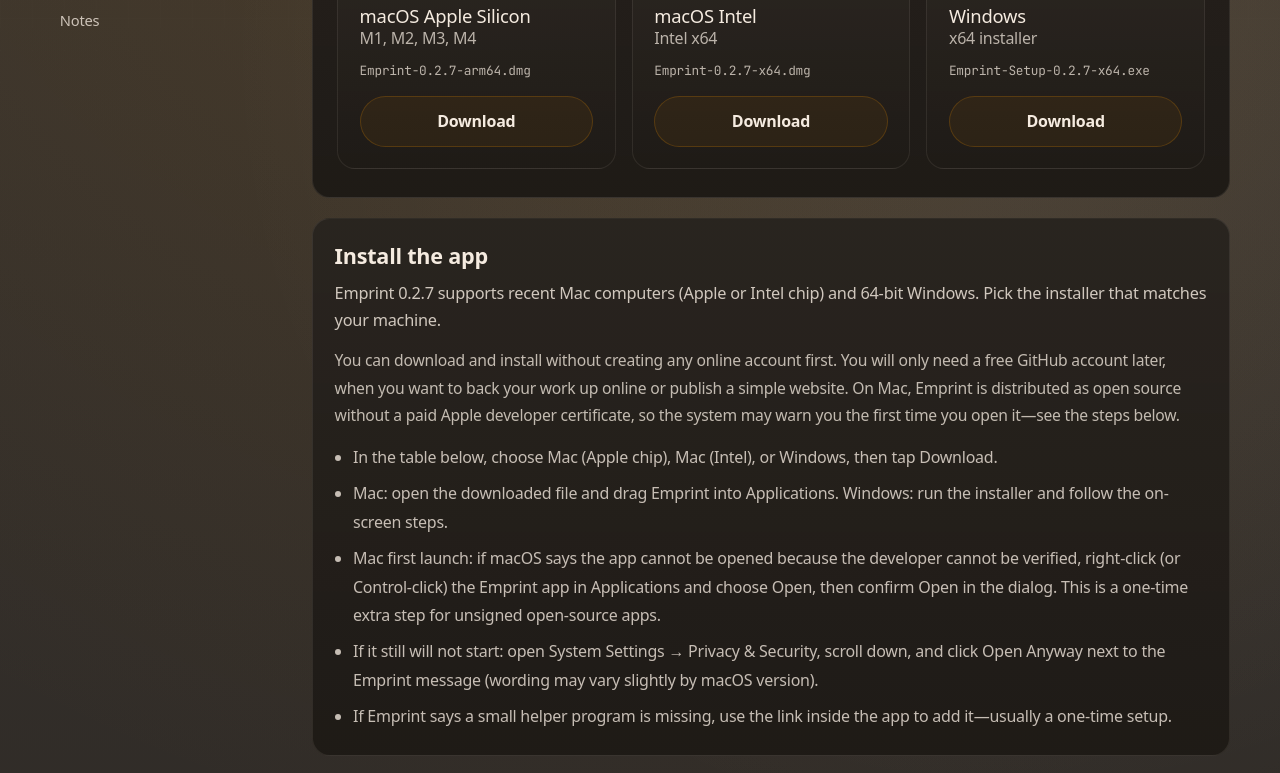
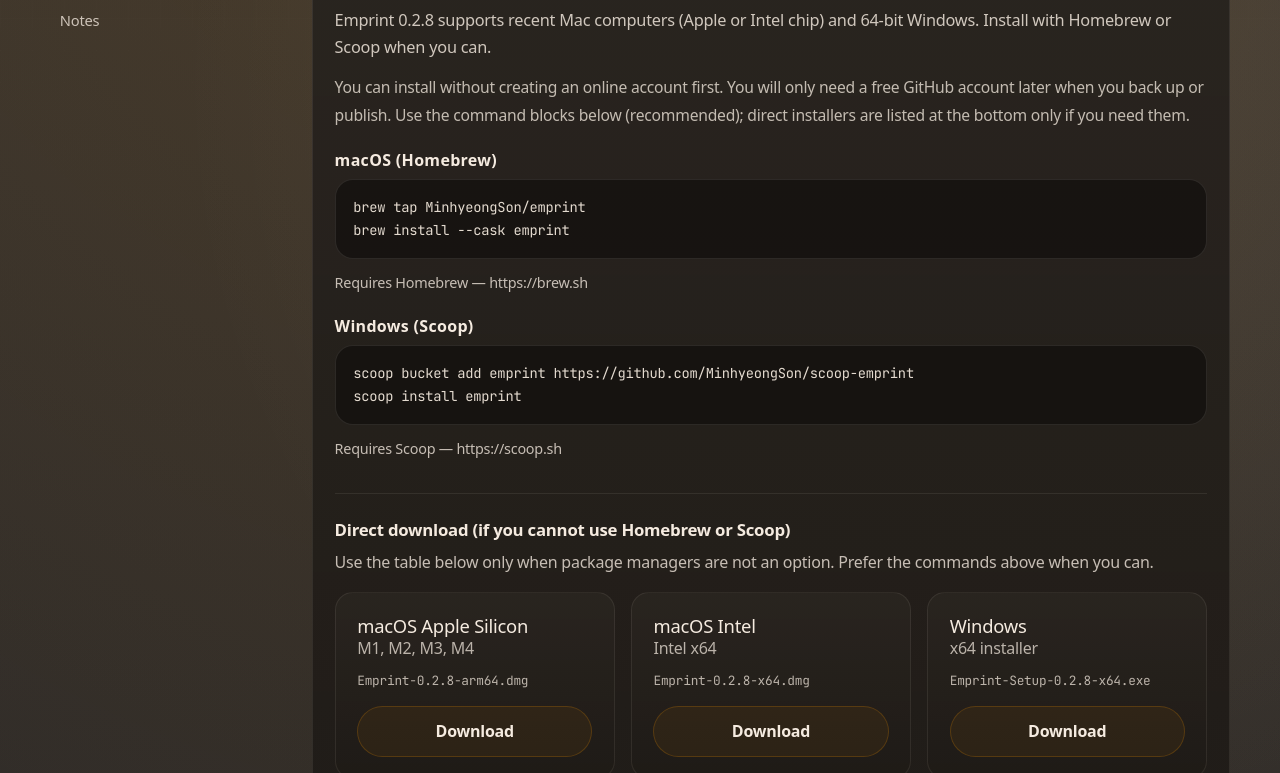
Before and after one commit to MinhyeongSon/emprint-home, a Gatsby site: page /document in a window 1280 px wide. Shown: the part 430-1203 px from the top of the page. Built offline with nearby package versions, Linux system fonts and the light colour scheme; Gatsby itself is replaced by a stand-in of ours; no server answers; a web font is replaced by a local one.

Commit message:
new install path

```diff
--- a/package.json
+++ b/package.json
@@ -5,7 +5,7 @@
   "description": "GitHub Pages landing site for Emprint.",
   "packageManager": "npm@11.12.1",
   "scripts": {
-    "develop": "gatsby develop",
+    "dev": "gatsby develop",
     "build": "gatsby build --prefix-paths",
     "serve": "gatsby serve",
     "clean": "gatsby clean"
--- a/src/components/download-grid.js
+++ b/src/components/download-grid.js
@@ -2,7 +2,7 @@
 import siteData from '../data/site'
 import { useLocale } from '../context/locale-context'
 
-export default function DownloadGrid({ compact = false }) {
+export default function DownloadGrid({ compact = false, embedded = false }) {
   const { messages } = useLocale()
   const d = messages.downloads
 
@@ -18,11 +18,16 @@
   const title = compact ? d.compactTitle : d.pageTitle
 
   return (
-    <section className={`release-panel ${compact ? 'release-panel--compact' : ''}`} id="downloads">
-      <div className="section-heading">
-        <span className="section-heading__eyebrow">{d.sectionEyebrow}</span>
-        <h2>{title}</h2>
-      </div>
+    <section
+      className={`release-panel ${compact ? 'release-panel--compact' : ''} ${embedded ? 'release-panel--embedded' : ''}`}
+      id={embedded ? undefined : 'downloads'}
+    >
+      {!embedded ? (
+        <div className="section-heading">
+          <span className="section-heading__eyebrow">{d.sectionEyebrow}</span>
+          <h2>{title}</h2>
+        </div>
+      ) : null}
       <div className="download-grid">
         {rows.map((item) => (
           <article className="download-card" key={item.filename}>
--- /dev/null
+++ b/src/components/install-guide.js
@@ -0,0 +1,82 @@
+import * as React from 'react'
+import { Link } from 'gatsby'
+import { brewCommands, scoopCommands } from '../data/install-commands'
+import { useLocale } from '../context/locale-context'
+import { hrefWithPrefix } from '../utils/href-with-prefix'
+import DownloadGrid from './download-grid'
+
+function CommandBlock({ title, lines }) {
+  return (
+    <div className="install-block">
+      <h3 className="install-block__title">{title}</h3>
+      <pre className="install-code">
+        <code>{lines.join('\n')}</code>
+      </pre>
+    </div>
+  )
+}
+
+function InstallCommands() {
+  const { messages } = useLocale()
+  const i = messages.install
+
+  return (
+    <div className="install-blocks">
+      <CommandBlock title={i.macTitle} lines={brewCommands} />
+      <p className="install-panel__note">{i.macPrereq}</p>
+      <CommandBlock title={i.windowsTitle} lines={scoopCommands} />
+      <p className="install-panel__note">{i.windowsPrereq}</p>
+    </div>
+  )
+}
+
+export default function InstallGuide({
+  compact = false,
+  showDirectDownloads = false,
+  showHeader = true,
+  showLead = true,
+  sectionId = 'install'
+}) {
+  const { messages } = useLocale()
+  const i = messages.install
+  const title = compact ? i.compactTitle : i.pageTitle
+
+  const inner = (
+    <>
+      {showHeader ? (
+        <div className="section-heading">
+          <span className="section-heading__eyebrow">{i.sectionEyebrow}</span>
+          <h2>{title}</h2>
+        </div>
+      ) : null}
+      {showLead ? <p className="install-panel__lead">{i.recommendLead}</p> : null}
+      <InstallCommands />
+      {showDirectDownloads ? (
+        <div className="install-panel__direct" id="direct-downloads">
+          <h3 className="install-panel__direct-title">{i.directTitle}</h3>
+          <p className="install-panel__direct-lead">{i.directLead}</p>
+          <DownloadGrid embedded />
+        </div>
+      ) : (
+        <p className="install-panel__more">
+          <Link to={hrefWithPrefix('/document/#install')}>{i.documentLink}</Link>
+        </p>
+      )}
+    </>
+  )
+
+  if (!showHeader && !sectionId) {
+    return <div className="install-panel__content">{inner}</div>
+  }
+
+  return (
+    <section
+      className={`install-panel release-panel ${compact ? 'release-panel--compact install-panel--compact' : ''}`}
+      id={sectionId || undefined}
+    >
+      {inner}
+    </section>
+  )
+}
+
+export { InstallCommands }
--- a/src/content/copy.js
+++ b/src/content/copy.js
@@ -49,10 +49,25 @@
         description: 'Emprint page not found.'
       }
     },
+    install: {
+      sectionEyebrow: 'Install',
+      pageTitle: 'Install Emprint',
+      compactTitle: 'Install',
+      recommendLead:
+        'We recommend Homebrew (macOS) or Scoop (Windows) over downloading installers by hand. Package managers make installs and updates easier.',
+      macTitle: 'macOS (Homebrew)',
+      macPrereq: 'Requires Homebrew — https://brew.sh',
+      windowsTitle: 'Windows (Scoop)',
+      windowsPrereq: 'Requires Scoop — https://scoop.sh',
+      directTitle: 'Direct download (if you cannot use Homebrew or Scoop)',
+      directLead:
+        'Use the table below only when package managers are not an option. Prefer the commands above when you can.',
+      documentLink: 'Full install guide — direct download & macOS security'
+    },
     downloads: {
       sectionEyebrow: 'Downloads',
-      pageTitle: 'Installers',
-      compactTitle: 'Installer matrix',
+      pageTitle: 'Direct download',
+      compactTitle: 'Direct download',
       downloadCta: 'Download',
       releasePending: 'Release URL pending',
       placeholderNotice:
@@ -207,7 +222,7 @@
         title: 'If you want to keep the path you have walked',
         body:
           'Install when you are ready; open the docs whenever you need a guide. When everything feels in place, start leaving your traces.',
-        primaryCta: 'Install Emprint',
+        primaryCta: 'Install with Homebrew or Scoop',
         secondaryCta: 'Open document',
         tertiaryCta: 'View source'
       }
@@ -222,24 +237,24 @@
       navOverview: 'Getting started',
       navNotes: 'Notes',
       notesEyebrow: 'Notes',
-      notesTitle: 'About the install buttons here',
+      notesTitle: 'About installs and downloads',
       notesBody:
-        'The download buttons on this help page open the official Emprint app download area. This help site and the app may use different web addresses; if something looks out of date, check the Emprint home page for the latest installer.',
+        'Preferred installs use Homebrew or Scoop (see Install). Direct download links point to the emprint-release repository on GitHub. If a link looks out of date, check the home page or release repo for the latest version.',
       sections: [
         {
           id: 'install',
           navLabel: 'Install',
           title: 'Install the app',
           summary:
-            'Emprint 0.2.7 supports recent Mac computers (Apple or Intel chip) and 64-bit Windows. Pick the installer that matches your machine.',
+            'Emprint 0.2.8 supports recent Mac computers (Apple or Intel chip) and 64-bit Windows. Install with Homebrew or Scoop when you can.',
           body:
-            'You can download and install without creating any online account first. You will only need a free GitHub account later, when you want to back your work up online or publish a simple website. On Mac, Emprint is distributed as open source without a paid Apple developer certificate, so the system may warn you the first time you open it—see the steps below.',
+            'You can install without creating an online account first. You will only need a free GitHub account later when you back up or publish. Use the command blocks below (recommended); direct installers are listed at the bottom only if you need them.',
           bullets: [
-            'In the table below, choose Mac (Apple chip), Mac (Intel), or Windows, then tap Download.',
-            'Mac: open the downloaded file and drag Emprint into Applications. Windows: run the installer and follow the on-screen steps.',
-            'Mac first launch: if macOS says the app cannot be opened because the developer cannot be verified, right-click (or Control-click) the Emprint app in Applications and choose Open, then confirm Open in the dialog. This is a one-time extra step for unsigned open-source apps.',
-            'If it still will not start: open System Settings → Privacy & Security, scroll down, and click Open Anyway next to the Emprint message (wording may vary slightly by macOS version).',
-            'If Emprint says a small helper program is missing, use the link inside the app to add it—usually a one-time setup.'
+            'macOS: run the Homebrew commands in Terminal. Windows: run the Scoop commands in PowerShell.',
+            'After installing, open Emprint from Applications (Mac) or the Start menu (Windows).',
+            'Direct download only: Mac—open the .dmg and drag Emprint to Applications; Windows—run the .exe installer.',
+            'Direct download on Mac: if macOS says the developer cannot be verified, right-click Emprint in Applications → Open, then confirm. Or use System Settings → Privacy & Security → Open Anyway.',
+            'If Emprint says a small helper program is missing, use the link inside the app—usually a one-time setup.'
           ]
         },
         {
@@ -362,10 +377,25 @@
         description: '요청하신 Emprint 페이지를 찾을 수 없습니다.'
       }
     },
+    install: {
+      sectionEyebrow: '설치',
+      pageTitle: 'Emprint 설치',
+      compactTitle: '설치',
+      recommendLead:
+        '설치 파일을 직접 받기보다 Homebrew(맥) 또는 Scoop(Windows) 사용을 권장합니다. 패키지 관리자가 설치·업데이트를 더 쉽게 해 줍니다.',
+      macTitle: 'macOS (Homebrew)',
+      macPrereq: 'Homebrew 필요 — https://brew.sh',
+      windowsTitle: 'Windows (Scoop)',
+      windowsPrereq: 'Scoop 필요 — https://scoop.sh',
+      directTitle: '직접 다운로드 (Homebrew·Scoop을 쓸 수 없을 때)',
+      directLead:
+        '패키지 관리자를 쓸 수 없을 때만 아래 표를 사용하세요. 가능하면 위 명령을 우선해 주세요.',
+      documentLink: '설치 가이드 전체 보기 — 직접 다운로드·맥 보안 안내'
+    },
     downloads: {
-      sectionEyebrow: 'DOWNLOADS',
-      pageTitle: 'Installers',
-      compactTitle: '설치 파일 구성',
+      sectionEyebrow: '다운로드',
+      pageTitle: '직접 다운로드',
+      compactTitle: '직접 다운로드',
       downloadCta: '다운로드',
       releasePending: '릴리스 URL 대기',
       placeholderNotice:
@@ -526,7 +556,7 @@
         title: '당신이 걸어온 흔적을 남기고 싶다면',
         body:
           '준비되면 설치하고, 가이드가 필요하면 문서로 이동하세요. 모든 준비가 끝났다면, 지금부터 당신의 흔적을 남겨보세요.',
-        primaryCta: 'Emprint 설치',
+        primaryCta: 'Homebrew·Scoop으로 설치',
         secondaryCta: '문서 열기',
         tertiaryCta: '소스 보기'
       }
@@ -541,24 +571,24 @@
       navOverview: '시작하기',
       navNotes: '노트',
       notesEyebrow: '노트',
-      notesTitle: '이 페이지의 설치 버튼에 대해',
+      notesTitle: '설치·다운로드 안내',
       notesBody:
-        '이 문서에 있는 다운로드 버튼은 Emprint 앱 공식 다운로드 페이지로 연결됩니다. 안내용 웹사이트와 앱이 서로 다른 주소를 쓸 수 있으니, 링크가 맞지 않으면 Emprint 홈에서 최신 설치 파일을 확인해 주세요.',
+        '권장 설치는 Homebrew 또는 Scoop입니다(설치 섹션 참고). 직접 다운로드 링크는 GitHub emprint-release 저장소로 연결됩니다. 링크가 맞지 않으면 홈 또는 릴리스 저장소에서 최신 버전을 확인해 주세요.',
       sections: [
         {
           id: 'install',
           navLabel: '설치',
           title: '앱 설치하기',
           summary:
-            'Emprint 0.2.7은 최근 맥(M1 등 Apple 칩 또는 Intel)과 64비트 Windows에서 실행됩니다. 사용 중인 기기에 맞는 설치 파일을 고르세요.',
+            'Emprint 0.2.8은 최근 맥(M1 등 Apple 칩 또는 Intel)과 64비트 Windows에서 실행됩니다. 가능하면 Homebrew·Scoop으로 설치하세요.',
           body:
-            '온라인 계정 없이도 먼저 다운 받아 설치할 수 있습니다. 나중에 글을 인터넷에 올리거나 백업하려 할 때 무료 GitHub 계정이 필요하다는 안내가 나올 수 있습니다. 맥은 오픈소스로 배포되어 유료 Apple 개발자 인증서가 없어, 처음 실행할 때 보안 경고가 나올 수 있습니다—아래 방법으로 열어 주세요.',
+            '온라인 계정 없이도 설치할 수 있습니다. 나중에 백업·게시할 때 무료 GitHub 계정이 필요할 수 있습니다. 아래 명령 블록(권장)을 사용하고, 직접 설치 파일은 맨 아래에만 있습니다.',
           bullets: [
-            '아래 표에서 맥(Apple 칩), 맥(Intel), Windows 중 하나를 고른 뒤 [다운로드]를 누릅니다.',
-            '맥: 받은 파일을 열고 Emprint를 응용 프로그램 폴더로 끌어 넣습니다. Windows: 설치 프로그램을 실행하고 화면 안내를 따릅니다.',
-            '맥 첫 실행: “개발자를 확인할 수 없어 열 수 없습니다” 같은 메시지가 나오면, 응용 프로그램 폴더에서 Emprint를 우클릭(또는 Control+클릭)한 뒤 [열기]를 고르고, 다시 뜨는 창에서 [열기]를 누릅니다. 서명되지 않은 오픈소스 앱은 보통 이 한 번만 더 필요합니다.',
-            '그래도 안 열리면: 시스템 설정 → 개인정보 보호 및 보안으로 가서 아래쪽의 Emprint 관련 안내 옆 [그래도 열기]를 누릅니다(macOS 버전에 따라 문구가 조금 다를 수 있습니다).',
-            '앱에서 “추가로 필요한 작은 프로그램이 있다”고 하면, 앱 안에 있는 안내 링크를 눌러 한 번만 설치하면 됩니다.'
+            '맥: 터미널에서 Homebrew 명령을 실행합니다. Windows: PowerShell에서 Scoop 명령을 실행합니다.',
+            '설치 후 맥은 응용 프로그램, Windows는 시작 메뉴에서 Emprint를 실행합니다.',
+            '직접 다운로드만 쓸 때: 맥—.dmg를 열어 응용 프로그램으로 끌어 넣기, Windows—.exe 설치 프로그램 실행.',
+            '직접 다운로드·맥: “개발자를 확인할 수 없음”이 나오면 응용 프로그램에서 Emprint 우클릭 → [열기], 또는 시스템 설정 → 개인정보 보호 및 보안 → [그래도 열기].',
+            '앱에서 추가 프로그램이 필요하다고 하면 앱 안 안내 링크를 따라 한 번만 설치하면 됩니다.'
           ]
         },
         {
--- /dev/null
+++ b/src/data/install-commands.js
@@ -0,0 +1,7 @@
+/** Package-manager install commands (shared across locales). */
+export const brewCommands = ['brew tap MinhyeongSon/emprint', 'brew install --cask emprint']
+
+export const scoopCommands = [
+  'scoop bucket add emprint https://github.com/MinhyeongSon/scoop-emprint',
+  'scoop install emprint'
+]
--- a/src/data/site.js
+++ b/src/data/site.js
@@ -1,5 +1,5 @@
 /** Technical site config (URLs, versions, download filenames). All UI copy: `src/content/copy.js`. */
-const currentVersion = '0.2.7'
+const currentVersion = '0.2.8'
 const githubRepoUrl = process.env.GATSBY_EMPRINT_REPO_URL || 'https://github.com/MinhyeongSon/emprint'
 const releaseRepoUrl =
   process.env.GATSBY_EMPRINT_RELEASE_REPO_URL || 'https://github.com/MinhyeongSon/emprint-release'
@@ -16,15 +16,15 @@
 const downloads = [
   {
     id: 'macos-arm64',
-    filename: 'Emprint-0.2.7-arm64.dmg'
+    filename: 'Emprint-0.2.8-arm64.dmg'
   },
   {
     id: 'macos-x64',
-    filename: 'Emprint-0.2.7-x64.dmg'
+    filename: 'Emprint-0.2.8-x64.dmg'
   },
   {
     id: 'windows',
-    filename: 'Emprint-Setup-0.2.7-x64.exe'
+    filename: 'Emprint-Setup-0.2.8-x64.exe'
   }
 ].map((item) => ({
   ...item,
--- a/src/pages/document.js
+++ b/src/pages/document.js
@@ -1,6 +1,6 @@
 import * as React from 'react'
 import Layout from '../components/layout'
-import DownloadGrid from '../components/download-grid'
+import InstallGuide from '../components/install-guide'
 import Seo from '../components/seo'
 import { useLocale } from '../context/locale-context'
 import { DEFAULT_LOCALE, getMessages } from '../content/copy'
@@ -34,10 +34,27 @@
             <span className="section-heading__eyebrow">{doc.eyebrow}</span>
             <h1>{doc.title}</h1>
             <p>{doc.intro}</p>
-            <DownloadGrid compact />
           </header>
 
-          {doc.sections.map((section) => (
+          {doc.sections.map((section) =>
+            section.id === 'install' ? (
+              <article key={section.id} id={section.id} className="docs-section panel">
+                <h2>{section.title}</h2>
+                <p className="docs-section__lead">{section.summary}</p>
+                <p className="docs-section__body">{section.body}</p>
+                <InstallGuide
+                  showHeader={false}
+                  showLead={false}
+                  showDirectDownloads
+                  sectionId=""
+                />
+                <ul className="document-list">
+                  {section.bullets.map((bullet) => (
+                    <li key={bullet}>{bullet}</li>
+                  ))}
+                </ul>
+              </article>
+            ) : (
               <article key={section.id} id={section.id} className="docs-section panel">
                 <h2>{section.title}</h2>
                 <p className="docs-section__lead">{section.summary}</p>
@@ -48,7 +65,8 @@
                   ))}
                 </ul>
               </article>
-          ))}
+            )
+          )}
 
           <footer id="notes" className="docs-section docs-section--notes panel">
             <span className="section-heading__eyebrow">{doc.notesEyebrow}</span>
--- a/src/styles/global.css
+++ b/src/styles/global.css
@@ -747,6 +747,88 @@
   margin-top: 1.5rem;
 }
 
+.release-panel--embedded {
+  margin-top: 1rem;
+}
+
+.release-panel--embedded .download-grid {
+  margin-top: 0.75rem;
+}
+
+.install-panel__lead,
+.install-panel__note,
+.install-panel__direct-lead,
+.install-panel__more {
+  margin: 0;
+  color: rgba(245, 235, 224, 0.78);
+  line-height: 1.7;
+}
+
+.install-panel__lead {
+  margin-top: 0.25rem;
+  max-width: 42rem;
+}
+
+.install-blocks {
+  display: grid;
+  gap: 1.25rem;
+  margin-top: 1.25rem;
+}
+
+.install-block__title {
+  margin: 0 0 0.5rem;
+  font-size: 1rem;
+  font-weight: 600;
+  letter-spacing: 0.02em;
+}
+
+.install-code {
+  margin: 0;
+  padding: 1rem 1.1rem;
+  overflow-x: auto;
+  border: 1px solid rgba(245, 235, 224, 0.1);
+  border-radius: var(--radius-lg);
+  background: rgba(12, 10, 8, 0.55);
+  font-family: var(--font-mono);
+  font-size: 0.86rem;
+  line-height: 1.65;
+  color: rgba(245, 235, 224, 0.92);
+  white-space: pre;
+}
+
+.install-code code {
+  font-family: inherit;
+}
+
+.install-panel__note {
+  margin-top: -0.5rem;
+  font-size: 0.9rem;
+}
+
+.install-panel__direct {
+  margin-top: 2rem;
+  padding-top: 1.5rem;
+  border-top: 1px solid rgba(245, 235, 224, 0.08);
+}
+
+.install-panel__direct-title {
+  margin: 0 0 0.5rem;
+  font-size: 1.05rem;
+}
+
+.install-panel__more {
+  margin-top: 1.25rem;
+  font-size: 0.95rem;
+}
+
+.install-panel__more a {
+  color: rgb(var(--accent));
+}
+
+.docs-section .install-panel__content {
+  margin-top: 0.5rem;
+}
+
 .download-grid {
   grid-template-columns: repeat(3, minmax(0, 1fr));
   margin-top: 1.2rem;
```
Also changed, not shown: src/pages/index.js (+4 -4 lines), README.md. Lines whose indentation alone changed are shown as unchanged.
